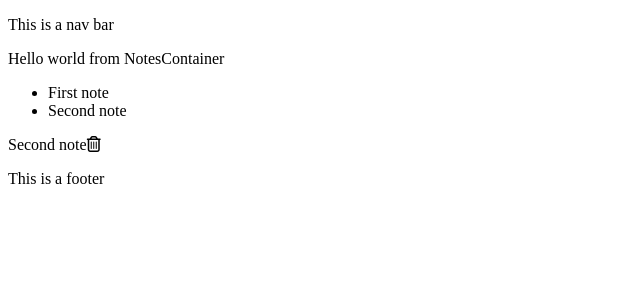
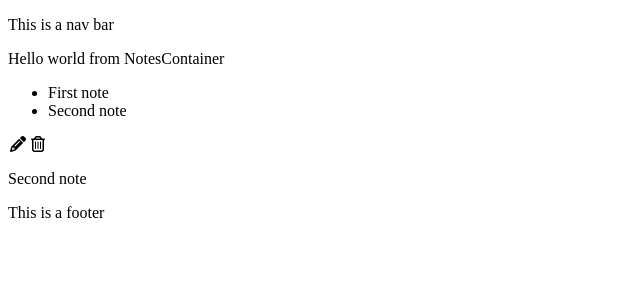
Before and after one commit to k1bs/chkmark, a React (Create React App) app in the folder client/: page / in a window 1280 px wide. Shown: the top 300 px of the page, without its empty margins (0-640 px from the left). Built offline with nearby package versions, Linux system fonts and the light colour scheme.

Commit message:
add markdown parser, complete basic RUD func

```diff
--- a/client/package.json
+++ b/client/package.json
@@ -7,6 +7,7 @@
     "prop-types": "^15.6.0",
     "react": "^16.2.0",
     "react-dom": "^16.2.0",
+    "react-markdown": "^3.1.1",
     "react-redux": "^5.0.6",
     "react-scripts": "1.0.17",
     "redux": "^3.7.2",
--- a/client/src/actions/index.js
+++ b/client/src/actions/index.js
@@ -50,9 +50,10 @@ export const clearCurrentNote = () => {
   }
 }
 
-export const toggleEdit = () => {
+export const editMode = (value) => {
   return {
-    type: 'TOGGLE_EDIT'
+    type: 'EDIT_MODE',
+    value
   }
 }
 
--- /dev/null
+++ b/client/src/components/NoteEdit.js
@@ -0,0 +1,23 @@
+import React from 'react'
+
+const NoteEdit = ({note, onUpdateClick}) => {
+  let input
+  return (
+    <div>
+      <form onSubmit={(e) => {
+        e.preventDefault()
+        onUpdateClick(note.id, input.value)
+        console.log(JSON.stringify(input.value))
+      }}>
+        <textarea
+          ref={node => {
+            input = node
+          }}
+          defaultValue={note.note} />
+        <input type='submit' value='Edit Note' />
+      </form>
+    </div>
+  )
+}
+
+export default NoteEdit
--- a/client/src/components/NoteHero.js
+++ b/client/src/components/NoteHero.js
@@ -1,16 +1,21 @@
 import React from 'react'
 import Delete from './buttons/Delete'
 import PropTypes from 'prop-types'
+import NoteEdit from './NoteEdit'
+import NoteView from './NoteView'
 
-const NoteHero = ({ notes, currentNote, onDeleteClick }) => {
+const NoteHero = ({ notes, currentNote, onDeleteClick, editMode, onUpdateClick, onEditClick }) => {
   return (
     <div>
       {currentNote === null
         ? <p>'Please select a note!'</p>
         : <div>
-          <p>{notes.find((note) => note.id === currentNote).note}
-            <Delete onDeleteClick={onDeleteClick} currentNote={currentNote} />
-          </p>
+          <span><i onClick={() => onEditClick(true)} className='fa fa-pencil fa-fw' aria-hidden='true' /></span>
+          <Delete onDeleteClick={onDeleteClick} currentNote={currentNote} />
+          {editMode
+              ? <NoteEdit note={notes.find((note) => note.id === currentNote)}
+                onUpdateClick={onUpdateClick} />
+              : <NoteView note={notes.find((note) => note.id === currentNote)} />}
         </div>}
     </div>
   )
@@ -22,7 +27,10 @@ NoteHero.propTypes = {
     note: PropTypes.string.isRequired
   }).isRequired).isRequired,
   currentNote: PropTypes.number,
-  onDeleteClick: PropTypes.func.isRequired
+  onDeleteClick: PropTypes.func.isRequired,
+  onUpdateClick: PropTypes.func.isRequired,
+  onEditClick: PropTypes.func.isRequired,
+  editMode: PropTypes.bool.isRequired
 }
 
 export default NoteHero
--- /dev/null
+++ b/client/src/components/NoteView.js
@@ -0,0 +1,10 @@
+import React from 'react'
+import ReactMarkdown from 'react-markdown'
+
+const NoteView = ({note}) => {
+  return (
+    <ReactMarkdown source={note.note} />
+  )
+}
+
+export default NoteView
--- a/client/src/components/buttons/Delete.js
+++ b/client/src/components/buttons/Delete.js
@@ -2,7 +2,7 @@ import React from 'react'
 import PropTypes from 'prop-types'
 
 const Delete = ({ onDeleteClick, currentNote }) => {
-  return <i onClick={() => onDeleteClick(currentNote)} className='fa fa-trash-o' aria-hidden='true' />
+  return <i onClick={() => onDeleteClick(currentNote)} className='fa fa-trash-o fa-fw' aria-hidden='true' />
 }
 
 Delete.propTypes = {
--- a/client/src/containers/NotesContainer.js
+++ b/client/src/containers/NotesContainer.js
@@ -2,11 +2,17 @@ import React, { Component } from 'react'
 import { connect } from 'react-redux'
 import NoteHero from '../components/NoteHero'
 import NoteList from '../components/NoteList'
-import { setCurrentNote, deleteNote } from '../actions'
+import { setCurrentNote, deleteNote, updateNote, editMode } from '../actions'
 
 class NotesContainer extends Component {
   render () {
-    const { notes, currentNote, onCurrentClick, onDeleteClick } = this.props
+    const { notes,
+      currentNote,
+      onCurrentClick,
+      onDeleteClick,
+      editMode,
+      onUpdateClick,
+      onEditClick } = this.props
     return (
       <div className='app-body'>
         <p>Hello world from NotesContainer</p>
@@ -14,7 +20,10 @@ class NotesContainer extends Component {
           onCurrentClick={onCurrentClick} />
         <NoteHero notes={notes}
           currentNote={currentNote}
-          onDeleteClick={onDeleteClick} />
+          onDeleteClick={onDeleteClick}
+          editMode={editMode}
+          onUpdateClick={onUpdateClick}
+          onEditClick={onEditClick} />
       </div>
     )
   }
@@ -23,14 +32,17 @@ class NotesContainer extends Component {
 const mapStateToProps = (state) => {
   return {
     notes: state.notes,
-    currentNote: state.currentNote
+    currentNote: state.currentNote,
+    editMode: state.editMode
   }
 }
 
 const mapDispatchToProps = (dispatch) => {
   return {
     onCurrentClick: (id) => dispatch(setCurrentNote(id)),
-    onDeleteClick: (id) => dispatch(deleteNote(id))
+    onDeleteClick: (id) => dispatch(deleteNote(id)),
+    onUpdateClick: (id, text) => dispatch(updateNote(id, text)),
+    onEditClick: (value) => dispatch(editMode(value))
   }
 }
 
--- a/client/src/reducers/edit-mode.js
+++ b/client/src/reducers/edit-mode.js
@@ -1,7 +1,9 @@
 const editMode = (state = false, action) => {
   switch (action.type) {
-    case 'TOGGLE_EDIT':
-      return !state
+    case 'EDIT_MODE':
+      return action.value
+    case 'UPDATE_NOTE':
+      return false
     default:
       return state
   }
```
Also changed, not shown: 1 other file (tests, documents, lock files or other folders).
